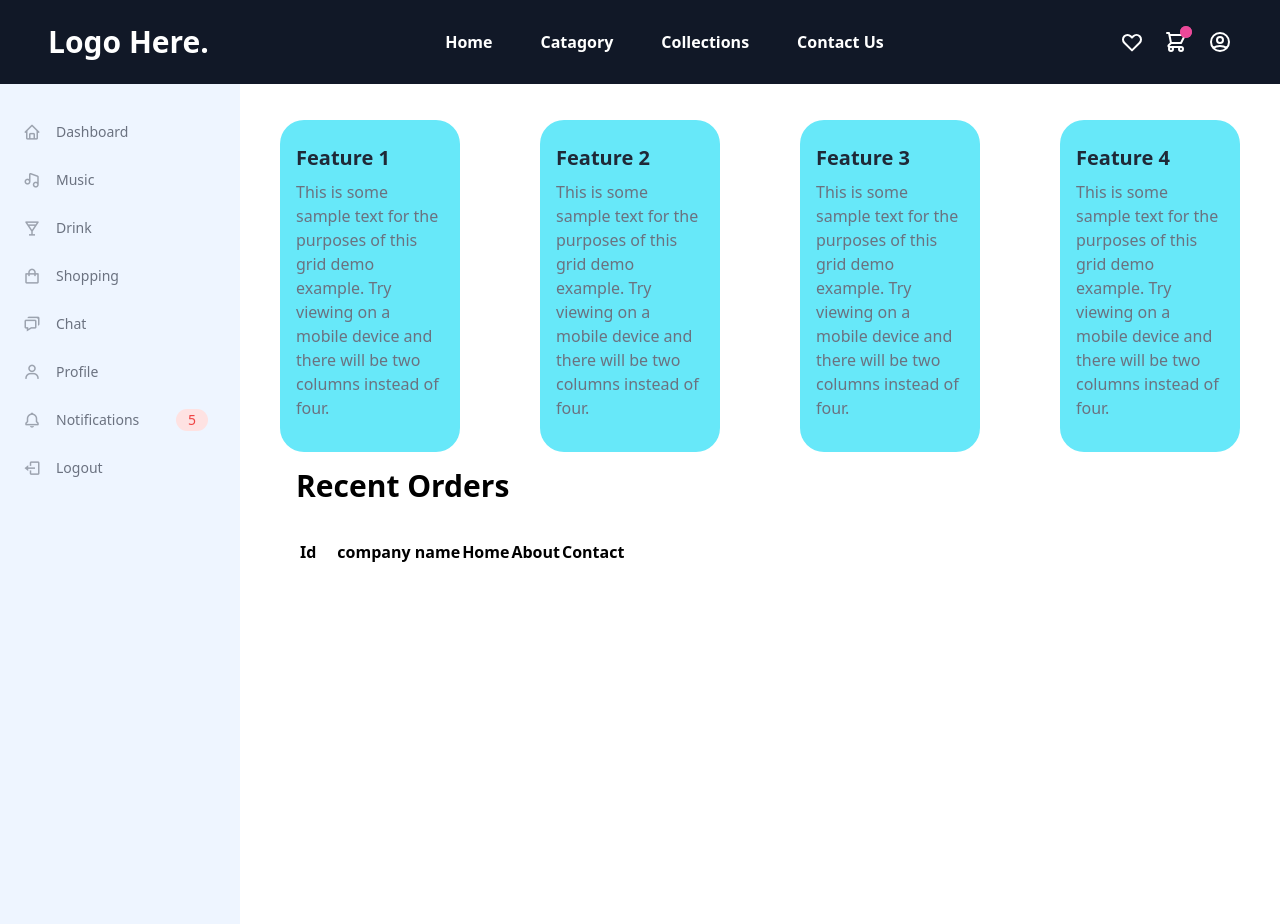
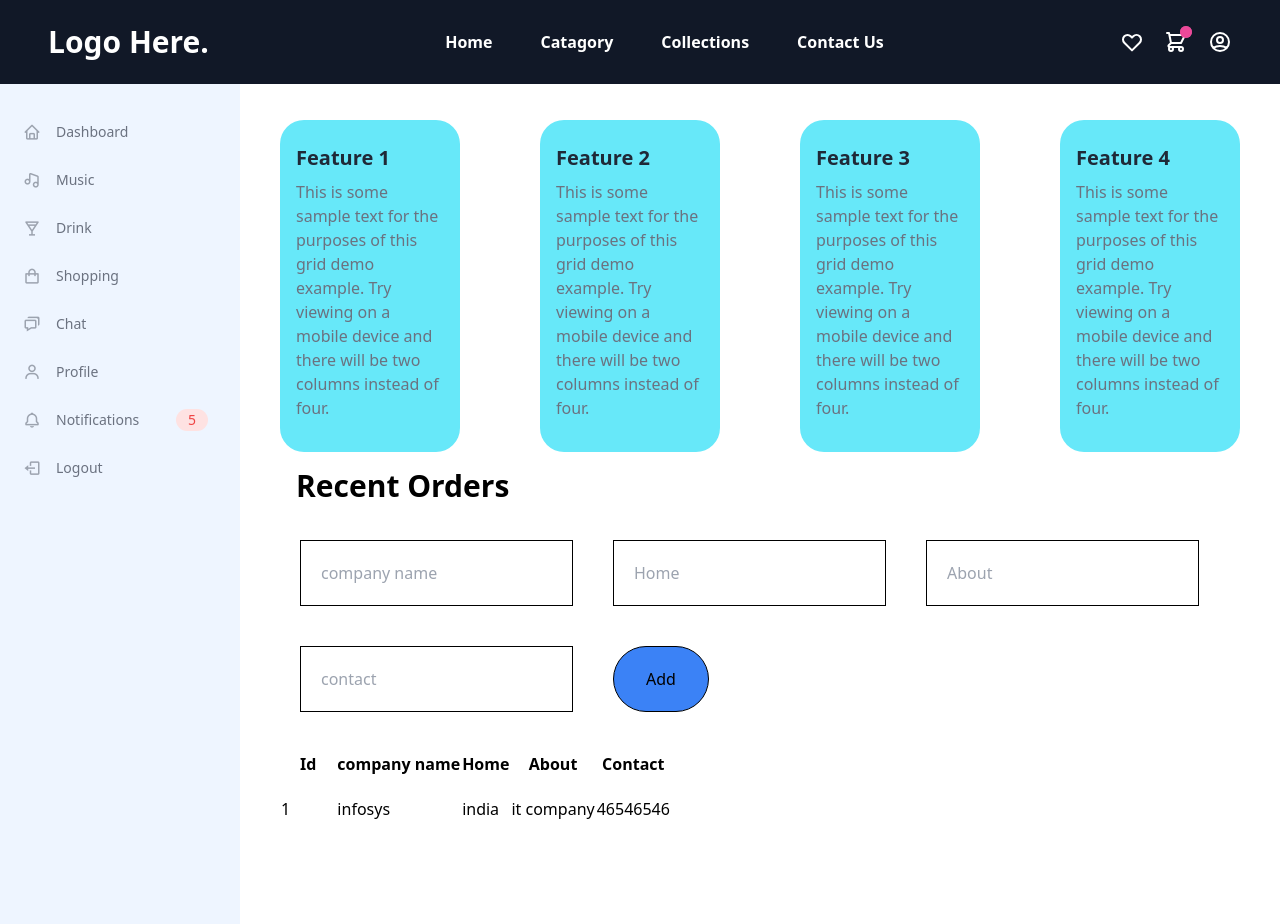
Before and after one commit to ravikr126/admin-panel-phone, a React (Create React App) app: page / in a window 1280 px wide. Built offline with nearby package versions, Linux system fonts and the light colour scheme; data requests are answered from the project's data file.

Commit message:
dynamic table update

```diff
--- a/src/Components/Table1.jsx
+++ b/src/Components/Table1.jsx
@@ -2,16 +2,22 @@ import React, { useEffect, useState } from "react";
 import axios from "axios";
 
 const Table1 = () => {
-  const [data, setData] = useState();
+  const [data, setData] = useState([]);
   useEffect(() => {
-    axios
-      .get("http://localhost:3000/users")
-      .then((res) => console.log(res))
-      .catch((er) => console.log(er));
-  });
+    axios.get("http://localhost:3000/users")
+      .then((res) => setData(res.data))
+      .catch(er => console.log(er))
+  },[]);
   return (
     <>
       <div>
+        <div>
+          <input type="text" placeholder="company name" className="p-5 m-5 border-black border" />
+          <input type="text" placeholder="Home"className="p-5 m-5 border-black border" />
+          <input type="text" placeholder="About" className="p-5 m-5 border-black border"/>
+          <input type="text" placeholder="contact" className="p-5 m-5 border-black border"/>
+          <button className="bg-blue-500 border border-black py-5 px-8 m-5 rounded-full ">Add</button>
+        </div>
         <table>
           <thead>
             <tr>
```
